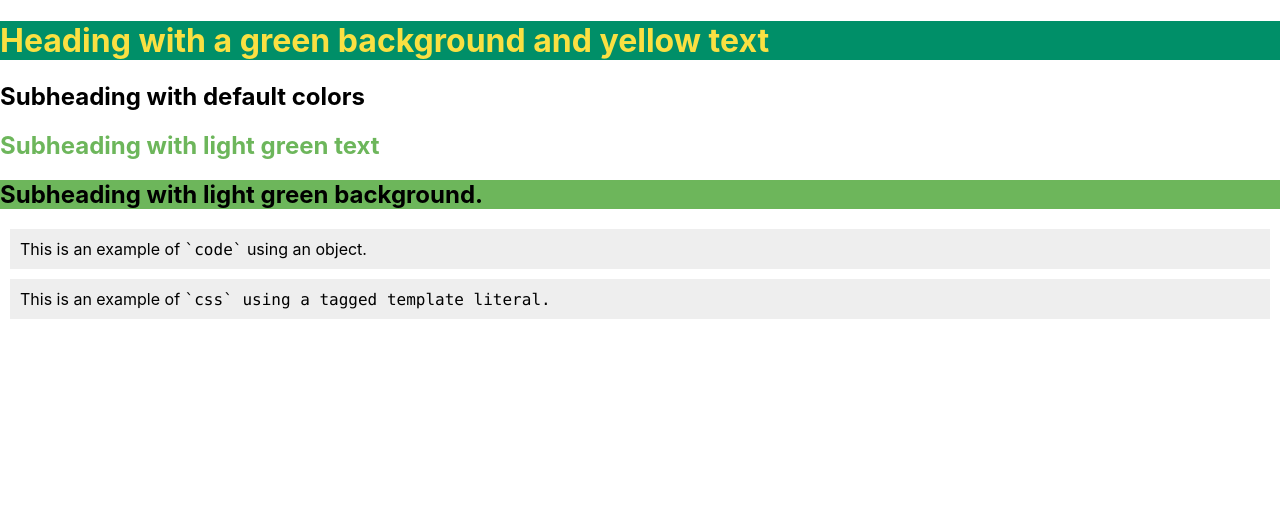
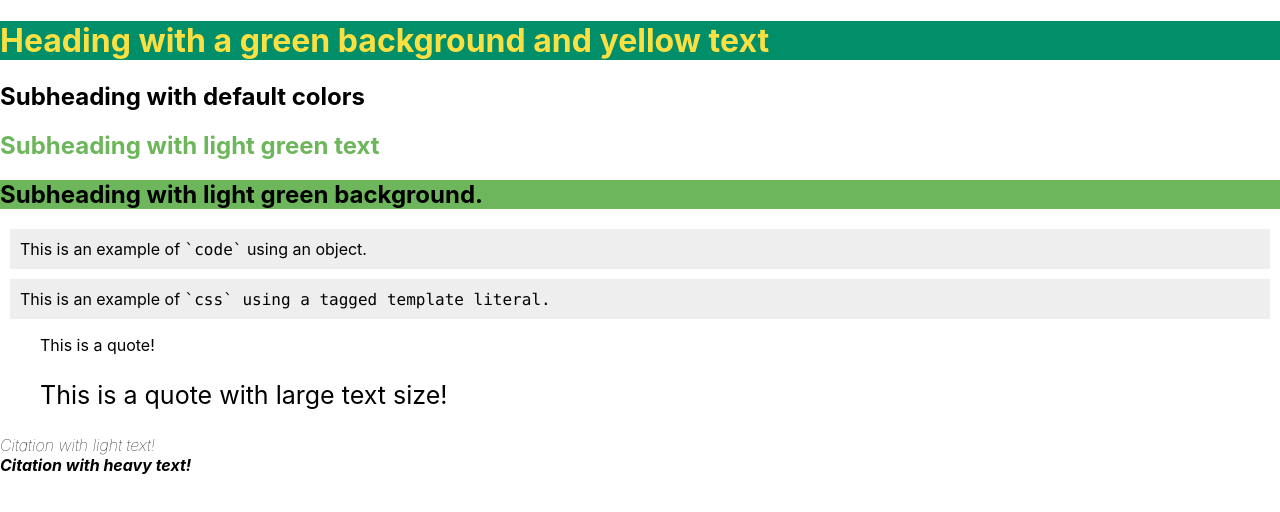
Before and after one commit to Syransong/react-emotion-example, a React (Create React App) app: page / in a window 1280 px wide. Shown: the top 512 px of the page. Built offline with nearby package versions, Linux system fonts and the light colour scheme.

Commit message:
experiment with quote and cite component styling

```diff
--- a/src/App.js
+++ b/src/App.js
@@ -52,6 +52,18 @@ function App() {
       `}>
         This is an example of <code>`css` using a tagged template literal.</code>
       </div>
+      <Quote>
+        This is a quote!
+      </Quote>
+      <Quote size={25}>
+        This is a quote with large text size!
+      </Quote>
+      <Cite>
+        Citation with light text! <br></br>
+      </Cite>
+      <Cite weight={700}>
+        Citation with heavy text!
+      </Cite>
     </div>
   );
 }
```
